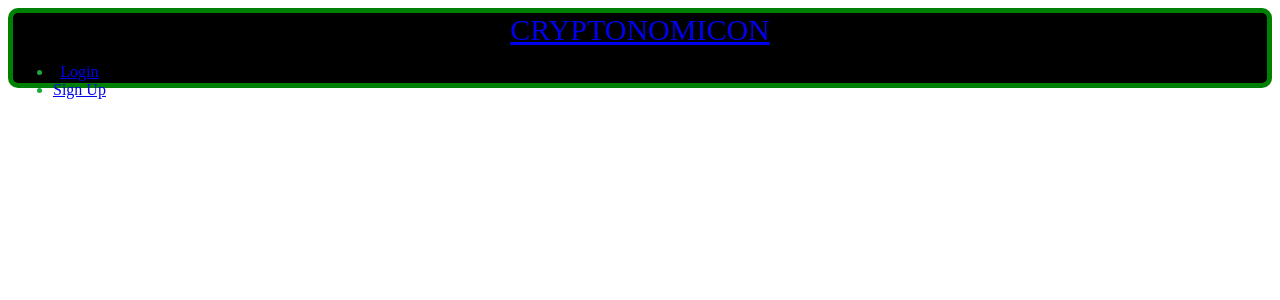
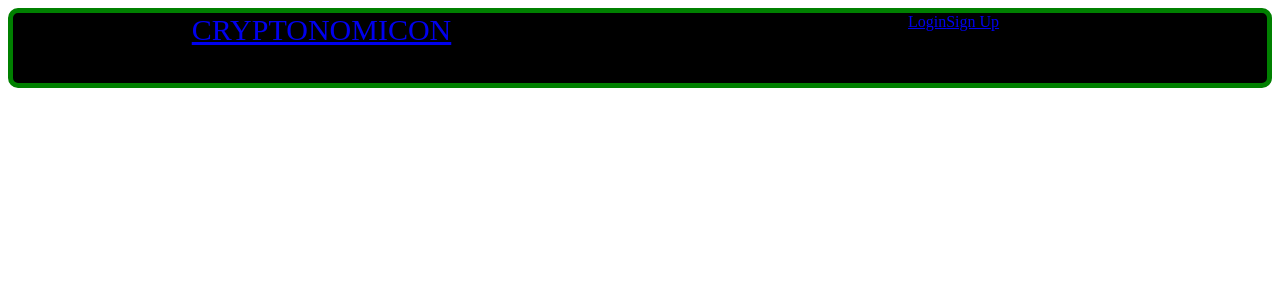
Before and after one commit to MinimalGhost/crypto-nomicon, a React (Create React App) app in the folder cryptonomicon-react/: page / in a window 1280 px wide. Shown: the top 300 px of the page. Built offline with nearby package versions, Linux system fonts and the light colour scheme; a web font is replaced by a local one.

Commit message:
added working buttons for my tickers and all tickers

```diff
--- a/cryptonomicon-react/src/App.js
+++ b/cryptonomicon-react/src/App.js
@@ -49,6 +49,10 @@ class App extends Component {
     }
   }
 
+  handlePortfolio = () => {
+
+  }
+
   render() {
     return (
       <div>
--- a/cryptonomicon-react/src/components/CryptoContainer.js
+++ b/cryptonomicon-react/src/components/CryptoContainer.js
@@ -7,14 +7,13 @@ class CryptoContainer extends React.Component {
   state = {
     searchTerm: "",
     tickers: [],
-    cryptos: [],
     selectedItem: {}
   }
 
   fetchCryptos = () => {
     adapter.cryptos.getCryptos()
     .then(cryptos_data => this.setState({
-      cryptos: cryptos_data,
+      tickers: cryptos_data,
       selectedItem: cryptos_data[0]
     }))
   }
@@ -57,7 +56,7 @@ class CryptoContainer extends React.Component {
     return (
       <div className="wrapper">
         { this.state.tickers.length > 0 &&
-        <CryptoList tickers={this.state.tickers} handleSelectItem={this.handleSelectItem}/> }
+        <CryptoList tickers={this.state.tickers} handleSelectItem={this.handleSelectItem} fetchTickers={this.fetchTickers} fetchCryptos={this.fetchCryptos}/> }
         { this.state.tickers.length > 0 &&
         <CryptoDetail tickers={this.state.tickers} ticker={this.state.selectedItem} handleAddTicker={this.handleAddTicker} handleDeleteTicker={this.handleDeleteTicker} />
         }
--- a/cryptonomicon-react/src/components/CryptoList.js
+++ b/cryptonomicon-react/src/components/CryptoList.js
@@ -1,12 +1,14 @@
 import React from 'react';
 import CryptoListItem from './CryptoListItem'
 
-const CryptoList = ({tickers, handleSelectItem }) => {
+const CryptoList = ({tickers, handleSelectItem, fetchTickers, fetchCryptos }) => {
 
   const tickersArray = tickers.map((t) => (< CryptoListItem ticker={t} handleSelectItem={handleSelectItem} key={t.id}/>))
 
   return (
     <aside className="side">
+      <button onClick={fetchTickers}>My Cryptos</button>
+      <button onClick={fetchCryptos}>All Cryptos</button>
       <ul>
         {tickersArray}
       </ul>
--- a/cryptonomicon-react/src/components/Navbar.js
+++ b/cryptonomicon-react/src/components/Navbar.js
@@ -6,18 +6,16 @@ const Navbar = (props) => {
   const loggedIn = !!props.currentUser
 
   return (
-    <nav className="main-nav">
+    <nav className="main-nav split-para">
       <Link to="/" className="nav-title">CRYPTONOMICON</Link>
-      <ul>
         { loggedIn ?
-          <li><a onClick={props.logOut}>Logout</a></li>
+          <a onClick={props.logOut}>Logout</a>
         :
-           <div>
-           <li><Link to='/login'>Login</Link></li>
-           <li><Link to='/signup'>Sign Up</Link></li>
-           </div>
+           <span>
+             <Link to='/login'>Login</Link>
+             <Link to='/signup'>Sign Up</Link>
+           </span>
         }
-      </ul>
     </nav>
   )
 }
```
Also changed, not shown: 1 other file (tests, documents, lock files or other folders).
